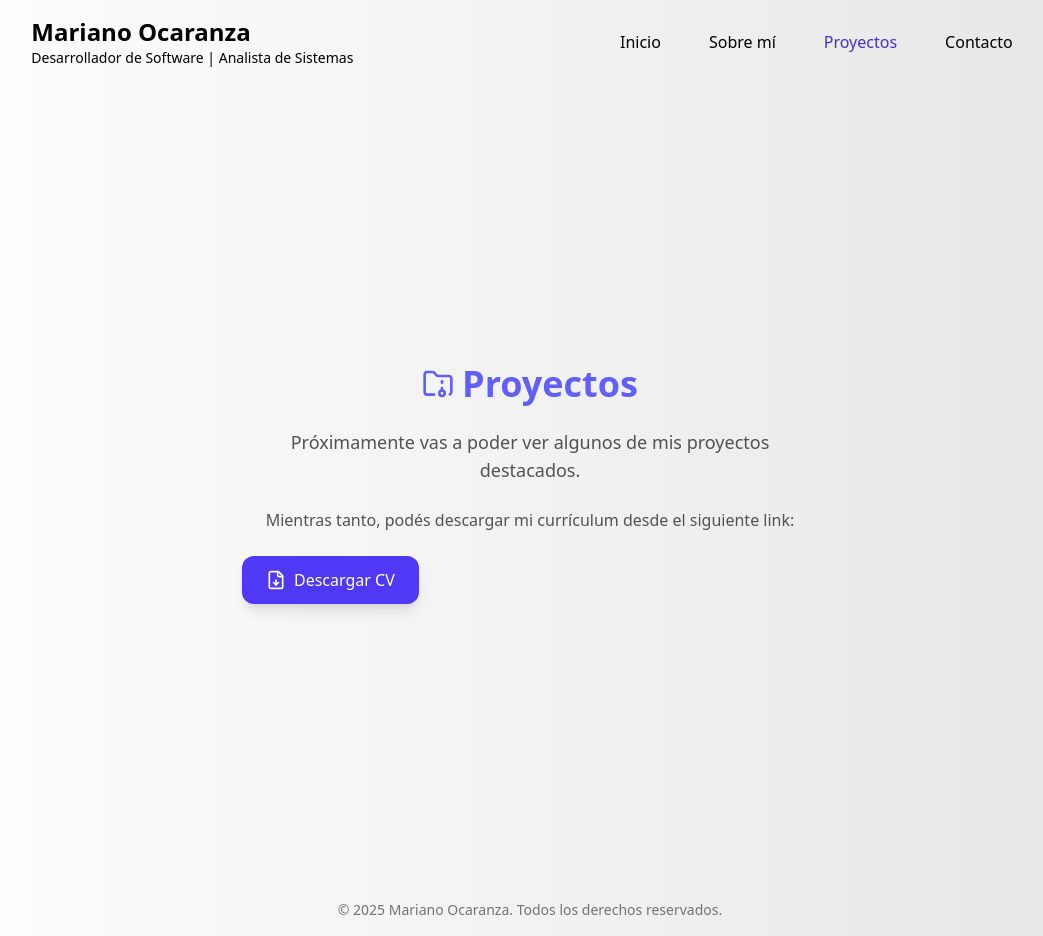
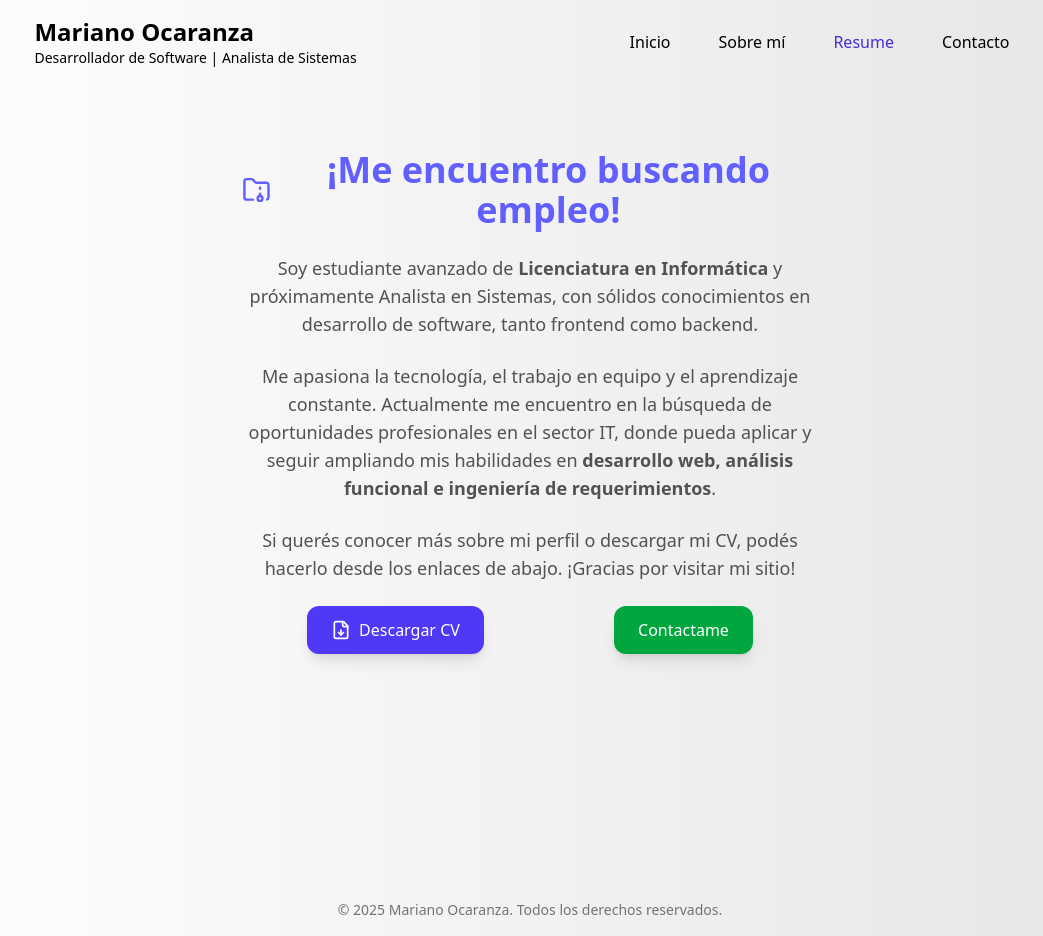
Before and after one commit to MarianoOcaranza/portfolio, a React (Vite) app: page /#/projects in a window 1280 px wide. Shown: the whole page, without its empty margins (110-1153 px from the left). Built offline with nearby package versions, Linux system fonts and the light colour scheme.

Commit message:
first version terminada

```diff
--- a/src/App.tsx
+++ b/src/App.tsx
@@ -124,7 +124,7 @@ const App = ({ children }: Props) => {
                                     } hover:text-indigo-700`}
                                     onClick={() => setOpenNav(false)}
                                 >
-                                    Proyectos
+                                    Resume
                                 </Link>
                             </li>
                             <li>
@@ -183,7 +183,7 @@ const App = ({ children }: Props) => {
                                     } hover:text-indigo-700`}
                                     onClick={() => setOpenNav(false)}
                                 >
-                                    Proyectos
+                                    Resume
                                 </Link>
                             </li>
                             <li>
--- a/src/pages/Home.tsx
+++ b/src/pages/Home.tsx
@@ -13,8 +13,8 @@ const Home = ()=> {
                 >
                     <p className="text-7xl text-indigo-400 font-bold">¡Hola!</p>
                     <p className="text-2xl">Mi nombre es Mariano</p>
-                    <p className="text-md text-neutral-600 mb-10">Desarrollador frontend y estudiante de informática</p>
-                    <Link to='/projects' className='bg-indigo-200 hover:bg-indigo-300 transition-all duration-300 p-3 rounded-sm'>Visita mis proyectos</Link>
+                    <p className="text-md text-neutral-600 mb-10">Desarrollador y estudiante de informática</p>
+                    <Link to='/projects' className='bg-indigo-200 hover:bg-indigo-300 transition-all duration-300 p-3 rounded-sm'>¡Contactame!</Link>
                 </motion.div>
                 <motion.img src="./main.jpeg" alt="main-image" className="sm:size-1/4 size-1/2 rounded-br-full shadow-xl"
                     initial={{ opacity: 0, scale: 0.8 }}
--- a/src/pages/Projects.tsx
+++ b/src/pages/Projects.tsx
@@ -1,9 +1,10 @@
 import { FileDown, FolderArchive } from 'lucide-react';
 import { motion } from 'framer-motion';
+import { Link } from 'react-router';
 
 const Projects = () => {
     return (
-        <div className="flex flex-col justify-center items-center text-center min-h-[calc(100vh-100px)] gap-10 p-4">
+        <div className="flex flex-col items-center text-center min-h-[calc(100vh-100px)] gap-10 p-4">
 
             <motion.div
                 initial={{ opacity: 0, y: 50 }}
@@ -13,24 +14,44 @@ const Projects = () => {
             >
                 <h2 className="text-4xl font-bold text-indigo-500 flex items-center justify-center gap-2">
                     <FolderArchive className="w-8 h-8" />
-                    Proyectos
+                    ¡Me encuentro buscando empleo!
                 </h2>
+                <motion.div
+                    initial={{ opacity: 0, y: 50 }}
+                    animate={{ opacity: 1, y: 0 }}
+                    transition={{ duration: 0.8 }}
+                    className="max-w-xl space-y-6"
+                >
+                    <p className="text-lg text-neutral-600">
+                        Soy estudiante avanzado de <strong>Licenciatura en Informática</strong> y próximamente Analista en Sistemas, con sólidos conocimientos en desarrollo de software, tanto frontend como backend.
+                    </p>
+                    <p className="text-lg text-neutral-600">
+                        Me apasiona la tecnología, el trabajo en equipo y el aprendizaje constante. Actualmente me encuentro en la búsqueda de oportunidades profesionales en el sector IT, donde pueda aplicar y seguir ampliando mis habilidades en <strong>desarrollo web, análisis funcional e ingeniería de requerimientos</strong>.
+                    </p>
+                    <p className="text-lg text-neutral-600">
+                        Si querés conocer más sobre mi perfil o descargar mi CV, podés hacerlo desde los enlaces de abajo. ¡Gracias por visitar mi sitio!
+                    </p>
+                </motion.div>
 
-                <p className="text-lg text-neutral-600">
-                    Próximamente vas a poder ver algunos de mis proyectos destacados.
-                </p>
 
-                <p className="text-neutral-600">
-                    Mientras tanto, podés descargar mi currículum desde el siguiente link:
-                </p>
-
+                <div className='flex w-full justify-around'>
                     <a href="./Cv_Mariano_Ocaranza.pdf" download>
                         <button className="flex items-center gap-2 bg-indigo-600 hover:bg-indigo-500 text-white px-6 py-3 rounded-xl shadow-lg transition-all duration-300">
                             <FileDown className="w-5 h-5" />
                             Descargar CV
                         </button>
                     </a>
+                    <Link to='/contact'>
+                        <button className="flex items-center gap-2 bg-green-600 hover:bg-green-500 text-white px-6 py-3 rounded-xl shadow-lg transition-all duration-300">
+                            Contactame
+                        </button>
+                    </Link>
+                </div>
             </motion.div>
+
+            <div>
+
+            </div>
 
         </div>
     );
```
Lines whose indentation alone changed are shown as unchanged.
